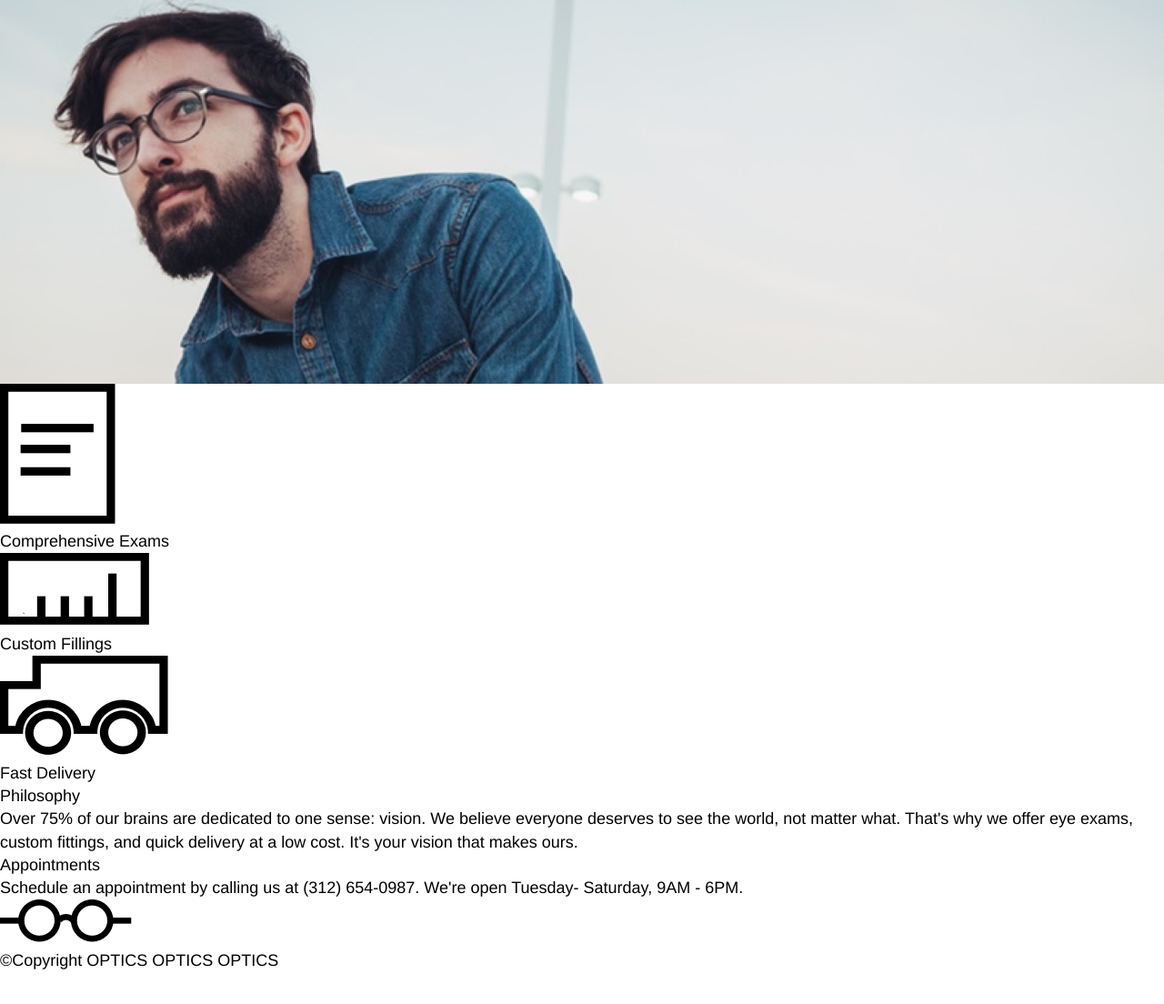
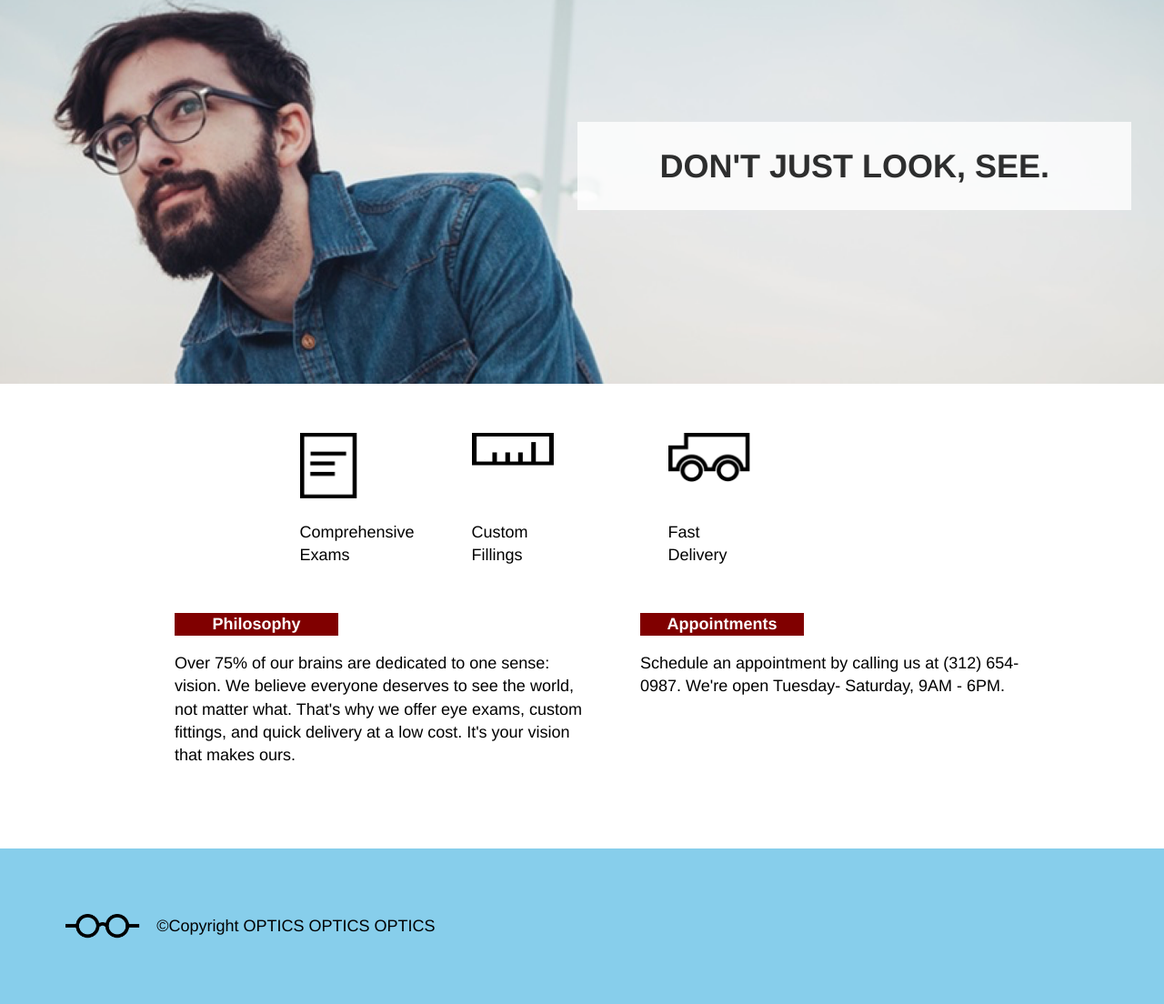
Before and after one commit to uriel2014/optics, a plain HTML site: page index.html in a window 1280 px wide. Shown: the part 118-1222 px from the top of the page at 91% size. Before the commit the page ends 1187 px from the top, so only its background shows below. Drawn offline with Linux system fonts and the light colour scheme.

Commit message:
add changes

```diff
--- a/index.html
+++ b/index.html
@@ -40,15 +40,15 @@
     <div class="icons">
       <div class="icon">
         <img src="./resources/paper-icon.png" alt="Picture of Paper" class="one"\>
-        <h5>Comprehensive Exams</h5>
+        <h5>Comprehensive<br> Exams</h5>
       </div>
       <div class="icon">
         <img src="./resources/ruler-icon.png" alt="Picture of a Ruler"class="two"\>
-        <h5>Custom Fillings</h5>
+        <h5>Custom<br> Fillings</h5>
       </div>
       <div class="icon">
         <img src="./resources/truck-icon.png" alt="Picture of a Truck" class="three"\>
-        <h5>Fast Delivery</h5>
+        <h5>Fast<br> Delivery</h5>
       </div>
     </div>
 
--- a/resources/styles.css
+++ b/resources/styles.css
@@ -16,6 +16,7 @@ body{
   width:100%;
   display:flex;
   flex-direction: column;
+  align-items: flex-end;
 }
 
 /* Heading Banner of the Main Image Section */
@@ -28,6 +29,7 @@ body{
   background-color: maroon;
   height:3rem;
   color: white;
+  margin-right: 4rem;
 }
 
 .logo{
@@ -49,5 +51,131 @@ body{
 .header nav {
   padding-top:1rem;
   padding-bottom: 1rem;
-  padding-right: 2rem;
+  margin-right: 2rem;
 }
+
+.header nav span {
+  padding-right:2rem;
+}
+
+/* THE box section of the Main Image Section */
+
+.box{
+  background-color: white;
+  color: black;
+  opacity:0.8;
+  padding: 1.5rem 5rem;
+  font-size:2rem;
+  font-weight:bold;
+  line-height: 1.2;
+  margin-top: 10rem;
+  margin-right: 2rem;
+}
+
+/* ICONS SECTION */
+
+.icons{
+  display:flex;
+  justify-content: center;
+  align-items: center;
+  padding-top:3rem;
+  padding-bottom: 3rem;
+  width:100%;
+}
+
+.icon{
+  height:8rem;
+}
+
+.icon img{
+  margin-right:7rem;
+}
+
+.one{
+  width:3.5rem;
+  height:4rem;
+  margin-bottom: 1rem;
+}
+
+.two, .three{
+  width:5rem;
+}
+
+.two{
+  height:2rem;
+  margin-bottom: 3rem;
+}
+
+.three{
+  height:3rem;
+  margin-bottom: 2rem;
+}
+
+.icon h3{
+  text-align: center;
+}
+
+
+
+/*CONTENT SECTION */
+
+.Information{
+  display:flex;
+  justify-content: center;
+  width:100%;
+  align-items: flex-start;
+}
+
+
+.Info{
+  display:flex;
+  flex-direction: column;
+  align-items: flex-start;
+  justify-content: center;
+  width:35%; /* Make the width of the whole flex item and container be 35% of the
+  whole section */
+  margin-left:5%;
+}
+
+.topic{
+  width:10rem;
+  font-size: 1rem;
+  font-weight: bold;
+  height:auto;
+  margin-bottom: 1rem;
+  background-color: maroon;
+  color:white;
+  text-align: center;
+}
+
+.description{
+  width:100%;/* THis will be 100% the width of its flex container*/
+  margin-bottom: 5rem;}
+
+
+footer{
+background-color: skyblue;
+padding:4rem;
+display:flex;
+align-items: center;
+justify-content: flex-start;
+}
+
+footer img{
+  height:1.5rem;
+  margin-right:1rem;
+}
+
+
+
+/* Now let us focus on changing the size of the webpage with different screen sizes*/
+
+/* Changing the Webpage for screen size between 561 and 700px*/
+
+
+
+
+
+
+
+/* Changing the webpage for screen size with max width of 560 */
```
